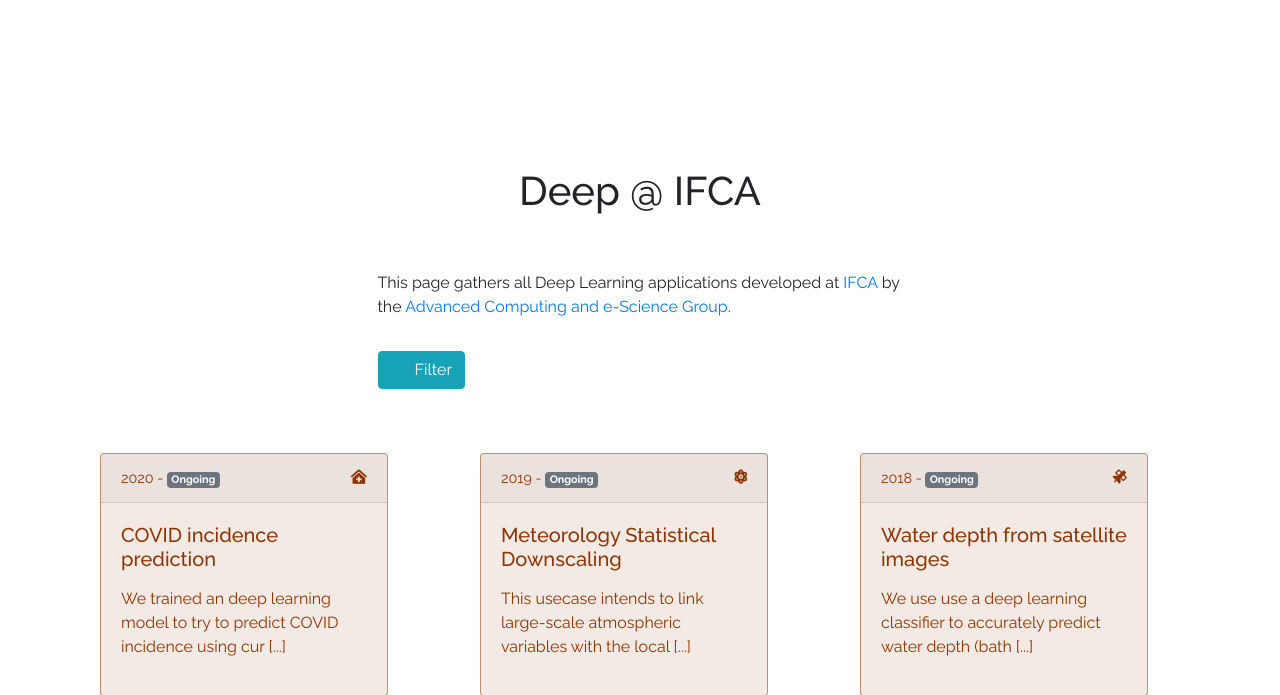
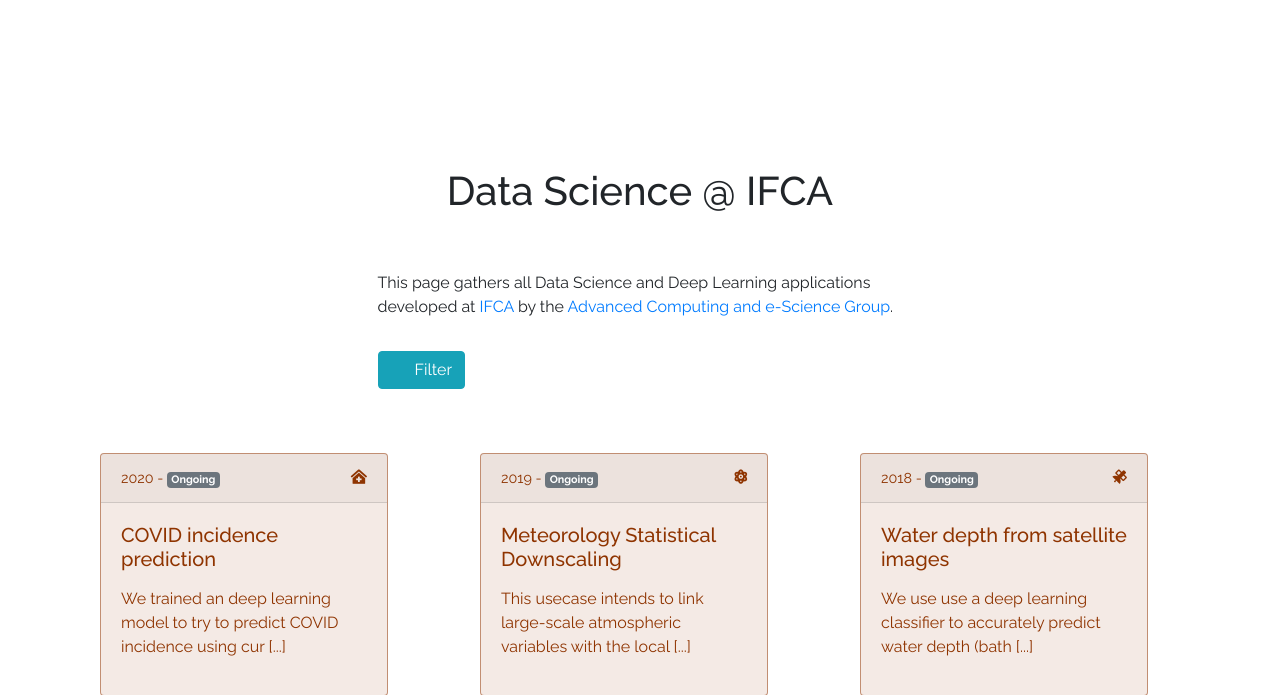
Before and after one commit to IFCA-Advanced-Computing/deep_at_ifca, a Flask app: page / in a window 1280 px wide. Shown: the top 695 px of the page. Run offline with Flask 2, Linux system fonts and the light colour scheme; some libraries are stand-ins or nearby versions.

Commit message:
move to data science

```diff
--- a/deep_at_ifca/templates/base.html
+++ b/deep_at_ifca/templates/base.html
@@ -21,7 +21,7 @@
 <!--  <script src="https://maxcdn.bootstrapcdn.com/bootstrap/4.3.1/js/bootstrap.min.js" integrity="sha384-7aThvCh9TypR7fIc2HV4O/nFMVCBwyIUKL8XCtKE+8xgCgl/PQGuFsvShjr74PBp" crossorigin="anonymous"></script>-->
 
   <link rel="stylesheet" type="text/css" href="/static/css/screen.css" />
-  <title>Deep @ IFCA</title>
+  <title>Data Science @ IFCA</title>
 </head>
 
 <!--<body class="d-flex flex-column h-100">-->
--- a/deep_at_ifca/templates/home.html
+++ b/deep_at_ifca/templates/home.html
@@ -5,10 +5,10 @@
 <div class="row justify-content-center content" xmlns="http://www.w3.org/1999/html">
   <div class="col-lg-6">
 
-    <h1 class="text-center">Deep @ IFCA</h1>
+    <h1 class="text-center">Data Science @ IFCA</h1>
 
     <p class="pt-5 pb-3">
-      This page gathers all Deep Learning applications developed at
+      This page gathers all Data Science and Deep Learning applications developed at
       <a href="https://ifca.unican.es/">IFCA</a> by the
       <a href="https://ifca.unican.es/en-us/research/advanced-computing-and-e-science">
       Advanced Computing and e-Science Group</a>.
```
